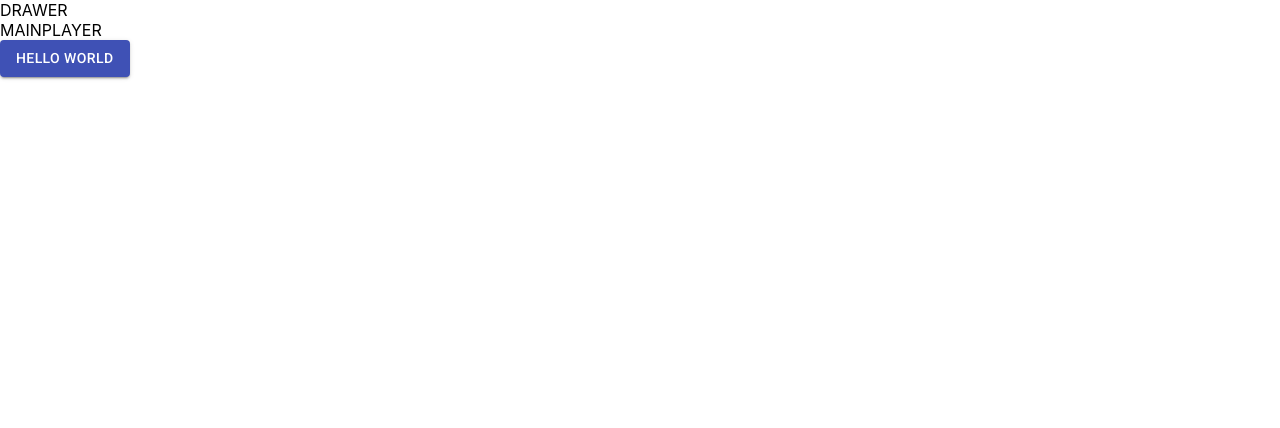
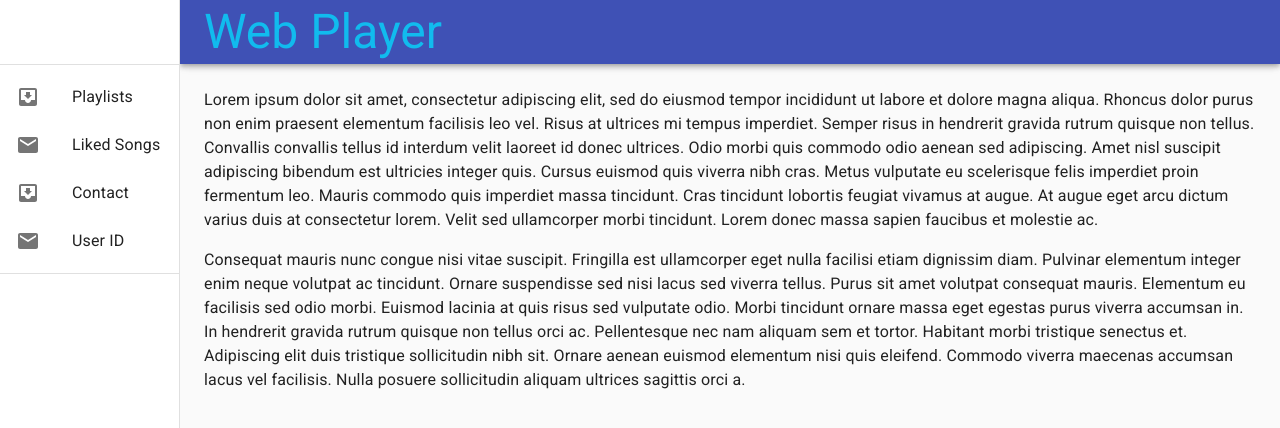
Before and after one commit to somyamehta24/react-music-player, a React (Create React App) app: page /app in a window 1280 px wide. Shown: the top 428 px of the page. Built offline with nearby package versions, Linux system fonts and the light colour scheme.

Commit message:
Added Drawer

```diff
--- a/package.json
+++ b/package.json
@@ -4,13 +4,16 @@
   "private": true,
   "dependencies": {
     "@material-ui/core": "^4.11.1",
+    "@material-ui/icons": "^4.9.1",
     "@testing-library/jest-dom": "^5.11.6",
     "@testing-library/react": "^11.2.2",
     "@testing-library/user-event": "^12.3.0",
     "react": "^17.0.1",
+    "react-bootstrap-validation": "^0.1.11",
     "react-dom": "^17.0.1",
     "react-router-dom": "^5.2.0",
     "react-scripts": "4.0.1",
+    "styled-components": "^5.2.1",
     "web-vitals": "^0.2.4"
   },
   "scripts": {
--- a/public/index.html
+++ b/public/index.html
@@ -26,7 +26,7 @@
     <!-- MATERIAL UI -->
     <link rel="stylesheet" href="https://fonts.googleapis.com/icon?family=Material+Icons" />
     <link rel="stylesheet" href="https://fonts.googleapis.com/css?family=Roboto:300,400,500,700&display=swap" />
-
+    <link rel="stylesheet" href="https://fonts.googleapis.com/icon?family=Material+Icons" />
 
     <title>React App</title>
 </head>
--- a/src/App.css
+++ b/src/App.css
@@ -1,3 +1,6 @@
+body{
+  background: black;
+}
 .App {
   text-align: center;
 }
--- a/src/App.js
+++ b/src/App.js
@@ -3,23 +3,29 @@
 import Player from './Views/Player'
 import Login from './Views/Login'
 import { BrowserRouter as Router, Switch, Route, Redirect } from 'react-router-dom'
+import ResponsiveDrawer from './Components/Drawer';
+
 
 function App() {
   return (
     <div>
+
       <Router>
 
         <Switch>
           <Route exact path="/">
             <Home />
+
           </Route>
 
           <Route exact path="/login">
             <Login />
+
           </Route>
 
           <Route exact path="/app">
-            <Player />
+            {/* <Player /> */}
+            <ResponsiveDrawer />
           </Route>
 
           <Route exact path="*">
--- a/src/Components/Drawer.js
+++ b/src/Components/Drawer.js
@@ -1,9 +1,188 @@
-import React from 'react'
+// import React from 'react'
 
-export default function Drawer() {
-    return (
-        <div>
-            DRAWER
-        </div>
-    )
+// export default function Drawer() {
+//     return (
+//         <div>
+//             DRAWER
+//         </div>
+//     )
+// }
+import React from 'react';
+import PropTypes from 'prop-types';
+import AppBar from '@material-ui/core/AppBar';
+import CssBaseline from '@material-ui/core/CssBaseline';
+import Divider from '@material-ui/core/Divider';
+import Drawer from '@material-ui/core/Drawer';
+import Hidden from '@material-ui/core/Hidden';
+import IconButton from '@material-ui/core/IconButton';
+import InboxIcon from '@material-ui/icons/MoveToInbox';
+import List from '@material-ui/core/List';
+import ListItem from '@material-ui/core/ListItem';
+import ListItemIcon from '@material-ui/core/ListItemIcon';
+import ListItemText from '@material-ui/core/ListItemText';
+import MailIcon from '@material-ui/icons/Mail';
+import MenuIcon from '@material-ui/icons/Menu';
+import Toolbar from '@material-ui/core/Toolbar';
+import Typography from '@material-ui/core/Typography';
+import { makeStyles, useTheme } from '@material-ui/core/styles';
+import { withStyles } from "@material-ui/core/styles";
+const drawerWidth = 180;
+const WhiteTextTypography = withStyles({
+    root: {
+      color: "#11bbee"
+    }
+  })(Typography);
+const useStyles = makeStyles((theme) => ({
+  root: {
+    display: 'flex',
+  },
+  drawer: {
+    [theme.breakpoints.up('sm')]: {
+      width: drawerWidth,
+      flexShrink: 0,
+    },
+  },
+  appBar: {
+    [theme.breakpoints.up('sm')]: {
+      width: `calc(100% - ${drawerWidth}px)`,
+      marginLeft: drawerWidth,
+    },
+  },
+  menuButton: {
+    marginRight: theme.spacing(2),
+    [theme.breakpoints.up('sm')]: {
+      display: 'none',
+    },
+  },
+  // necessary for content to be below app bar
+  toolbar: theme.mixins.toolbar,
+  drawerPaper: {
+    width: drawerWidth,
+  },
+  content: {
+    flexGrow: 1,
+    padding: theme.spacing(3),
+  },
+}));
+
+function ResponsiveDrawer(props) {
+  const { window } = props;
+  const classes = useStyles();
+  const theme = useTheme();
+  const [mobileOpen, setMobileOpen] = React.useState(false);
+
+  const handleDrawerToggle = () => {
+    setMobileOpen(!mobileOpen);
+  };
+
+  const drawer = (
+    <div>
+      <div className={classes.toolbar} />
+      <Divider />
+      <List>
+        {['Playlists', 'Liked Songs', 'Contact', 'User ID'].map((text, index) => (
+          <ListItem button key={text}>
+            <ListItemIcon>{index % 2 === 0 ? <InboxIcon /> : <MailIcon />}</ListItemIcon>
+            <ListItemText primary={text} />
+          </ListItem>
+        ))}
+      </List>
+      <Divider />
+    </div>
+  );
+
+  const container = window !== undefined ? () => window().document.body : undefined;
+
+  return (
+    <div className={classes.root}>
+      <CssBaseline />
+      <AppBar position="fixed" className={classes.appBar}>
+        <Toolbar>
+          <IconButton
+            color="inherit"
+            aria-label="open drawer"
+            edge="start"
+            onClick={handleDrawerToggle}
+            className={classes.menuButton}
+          >
+            <MenuIcon />
+          </IconButton>
+                                {/* Nav-Header */}
+           {/* <Typography variant="h4" color="black" noWrap>
+            Web Player
+          </Typography> */}
+          <WhiteTextTypography variant="h3">
+          Web Player
+      </WhiteTextTypography>
+        </Toolbar>
+      </AppBar>
+      <nav className={classes.drawer} aria-label="mailbox folders">
+        {/* The implementation can be swapped with js to avoid SEO duplication of links. */}
+        <Hidden smUp implementation="css">
+          <Drawer
+            container={container}
+            variant="temporary"
+            anchor={theme.direction === 'rtl' ? 'right' : 'left'}
+            open={mobileOpen}
+            onClose={handleDrawerToggle}
+            classes={{
+              paper: classes.drawerPaper,
+            }}
+            ModalProps={{
+              keepMounted: true, // Better open performance on mobile.
+            }}
+          >
+            {drawer}
+          </Drawer>
+        </Hidden>
+        <Hidden xsDown implementation="css">
+          <Drawer
+            classes={{
+              paper: classes.drawerPaper,
+            }}
+            variant="permanent"
+            open
+          >
+            {drawer}
+          </Drawer>
+        </Hidden>
+      </nav>
+      <main className={classes.content}>
+        <div className={classes.toolbar} />
+        <Typography paragraph>
+          Lorem ipsum dolor sit amet, consectetur adipiscing elit, sed do eiusmod tempor incididunt
+          ut labore et dolore magna aliqua. Rhoncus dolor purus non enim praesent elementum
+          facilisis leo vel. Risus at ultrices mi tempus imperdiet. Semper risus in hendrerit
+          gravida rutrum quisque non tellus. Convallis convallis tellus id interdum velit laoreet id
+          donec ultrices. Odio morbi quis commodo odio aenean sed adipiscing. Amet nisl suscipit
+          adipiscing bibendum est ultricies integer quis. Cursus euismod quis viverra nibh cras.
+          Metus vulputate eu scelerisque felis imperdiet proin fermentum leo. Mauris commodo quis
+          imperdiet massa tincidunt. Cras tincidunt lobortis feugiat vivamus at augue. At augue eget
+          arcu dictum varius duis at consectetur lorem. Velit sed ullamcorper morbi tincidunt. Lorem
+          donec massa sapien faucibus et molestie ac.
+        </Typography>
+        <Typography paragraph>
+          Consequat mauris nunc congue nisi vitae suscipit. Fringilla est ullamcorper eget nulla
+          facilisi etiam dignissim diam. Pulvinar elementum integer enim neque volutpat ac
+          tincidunt. Ornare suspendisse sed nisi lacus sed viverra tellus. Purus sit amet volutpat
+          consequat mauris. Elementum eu facilisis sed odio morbi. Euismod lacinia at quis risus sed
+          vulputate odio. Morbi tincidunt ornare massa eget egestas purus viverra accumsan in. In
+          hendrerit gravida rutrum quisque non tellus orci ac. Pellentesque nec nam aliquam sem et
+          tortor. Habitant morbi tristique senectus et. Adipiscing elit duis tristique sollicitudin
+          nibh sit. Ornare aenean euismod elementum nisi quis eleifend. Commodo viverra maecenas
+          accumsan lacus vel facilisis. Nulla posuere sollicitudin aliquam ultrices sagittis orci a.
+        </Typography>
+      </main>
+    </div>
+  );
 }
+
+ResponsiveDrawer.propTypes = {
+  /**
+   * Injected by the documentation to work in an iframe.
+   * You won't need it on your project.
+   */
+  window: PropTypes.func,
+};
+
+export default ResponsiveDrawer;
--- a/src/Views/Player.js
+++ b/src/Views/Player.js
@@ -9,7 +9,7 @@
         <div>
             <Drawer />
             <MainPlayer />
-            <Button variant="contained" color="primary">Hello World</Button>
+            {/* <Button variant="contained" color="primary">Hello World</Button> */}
         </div>
     )
 }
```
Also changed, not shown: src/New Text Document.txt (added), 1 other file (tests, documents, lock files or other folders).
